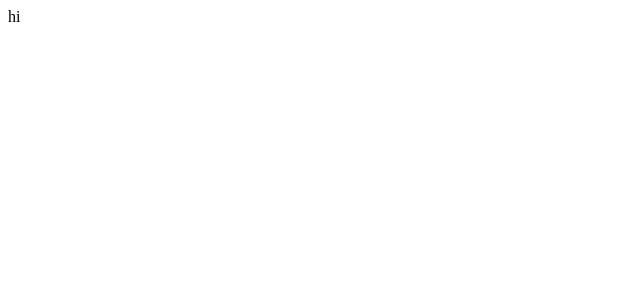
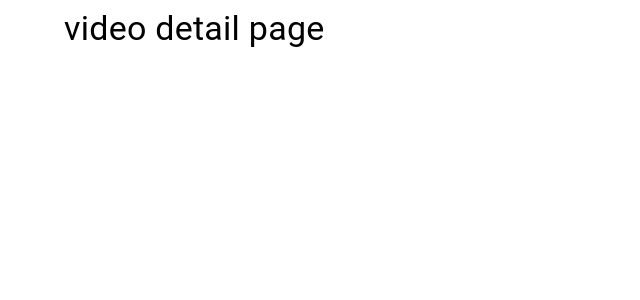
Before and after one commit to giahuy2201/hometube, a React (Create React App) app in the folder ui/: page /videos/1 in a window 1280 px wide. Shown: the top 300 px of the page, without its empty margins (0-640 px from the left). Built offline with nearby package versions, Linux system fonts and the light colour scheme.

Commit message:
Add react router

```diff
--- a/ui/package.json
+++ b/ui/package.json
@@ -3,6 +3,9 @@
   "version": "0.1.0",
   "private": true,
   "dependencies": {
+    "@emotion/react": "^11.11.0",
+    "@emotion/styled": "^11.11.0",
+    "@mui/material": "^5.12.3",
     "@testing-library/jest-dom": "^5.16.5",
     "@testing-library/react": "^13.4.0",
     "@testing-library/user-event": "^13.5.0",
--- a/ui/src/App.tsx
+++ b/ui/src/App.tsx
@@ -1,11 +1,17 @@
-import React from 'react';
+import React from "react";
+import { Routes, Route, Outlet, Link } from "react-router-dom";
+import HomePage from "./pages/HomePage";
+import SettingPage from "./pages/SettingPage";
+import VideoDetailPage from "./pages/VideoDetailPage";
 
 function App() {
-  return (
-    <div className="App">
-      hi
-    </div>
-  );
+    return (
+        <Routes>
+            <Route path="/" element={<HomePage />} />
+            <Route path="/videos/:id" element={<VideoDetailPage />} />
+            <Route path="/settings" element={<SettingPage />} />
+        </Routes>
+    );
 }
 
 export default App;
--- /dev/null
+++ b/ui/src/components/Layout.tsx
@@ -0,0 +1,20 @@
+import React, { ReactNode } from 'react';
+import { Outlet } from "react-router-dom";
+import Container from '@mui/material/Container';
+import Typography from '@mui/material/Typography';
+import Box from '@mui/material/Box';
+import Link from '@mui/material/Link';
+
+type LayoutProps = {
+    children: ReactNode
+}
+
+export default function Layout(props: LayoutProps) {
+    return (
+        <Container>
+            <Box>
+                {props.children}
+            </Box>
+        </Container>
+    )
+}
--- a/ui/src/index.tsx
+++ b/ui/src/index.tsx
@@ -1,8 +1,7 @@
 import React from 'react';
 import ReactDOM from 'react-dom/client';
+import { BrowserRouter } from "react-router-dom";
 import App from './App';
-
-import { BrowserRouter } from "react-router-dom";
 
 const root = ReactDOM.createRoot(
   document.getElementById('root') as HTMLElement
--- /dev/null
+++ b/ui/src/pages/HomePage.tsx
@@ -0,0 +1,13 @@
+import React from "react";
+import Typography from "@mui/material/Typography";
+import Layout from "../components/Layout";
+
+export default function HomePage() {
+    return (
+        <Layout>
+            <Typography variant="h4" component="h1" gutterBottom>
+                home page
+            </Typography>
+        </Layout>
+    );
+}
--- /dev/null
+++ b/ui/src/pages/SettingPage.tsx
@@ -0,0 +1,13 @@
+import React from "react";
+import Typography from "@mui/material/Typography";
+import Layout from "../components/Layout";
+
+export default function SettingPage() {
+    return (
+        <Layout>
+            <Typography variant="h4" component="h1" gutterBottom>
+                setting page
+            </Typography>
+        </Layout>
+    );
+}
--- /dev/null
+++ b/ui/src/pages/VideoDetailPage.tsx
@@ -0,0 +1,13 @@
+import React from "react";
+import Typography from "@mui/material/Typography";
+import Layout from "../components/Layout";
+
+export default function VideoDetailPage() {
+    return (
+        <Layout>
+            <Typography variant="h4" component="h1" gutterBottom>
+                video detail page
+            </Typography>
+        </Layout>
+    );
+}
--- a/ui/tsconfig.json
+++ b/ui/tsconfig.json
@@ -22,5 +22,8 @@
   },
   "include": [
     "src"
-  ]
+  ],
+  "noImplicitAny": true,
+  "noImplicitThis": true,
+  "strictNullChecks": true
 }
```
Also changed, not shown: 2 other files (tests, documents, lock files or other folders).
